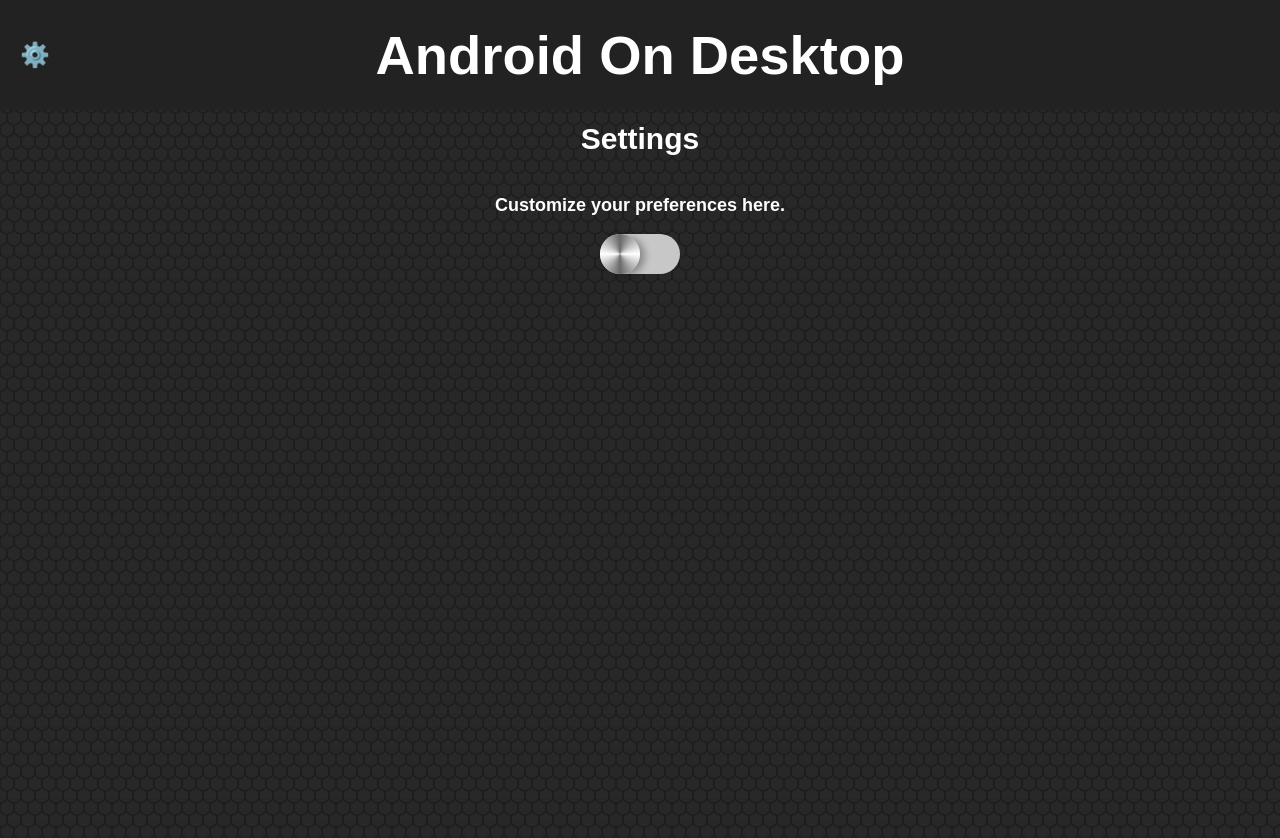
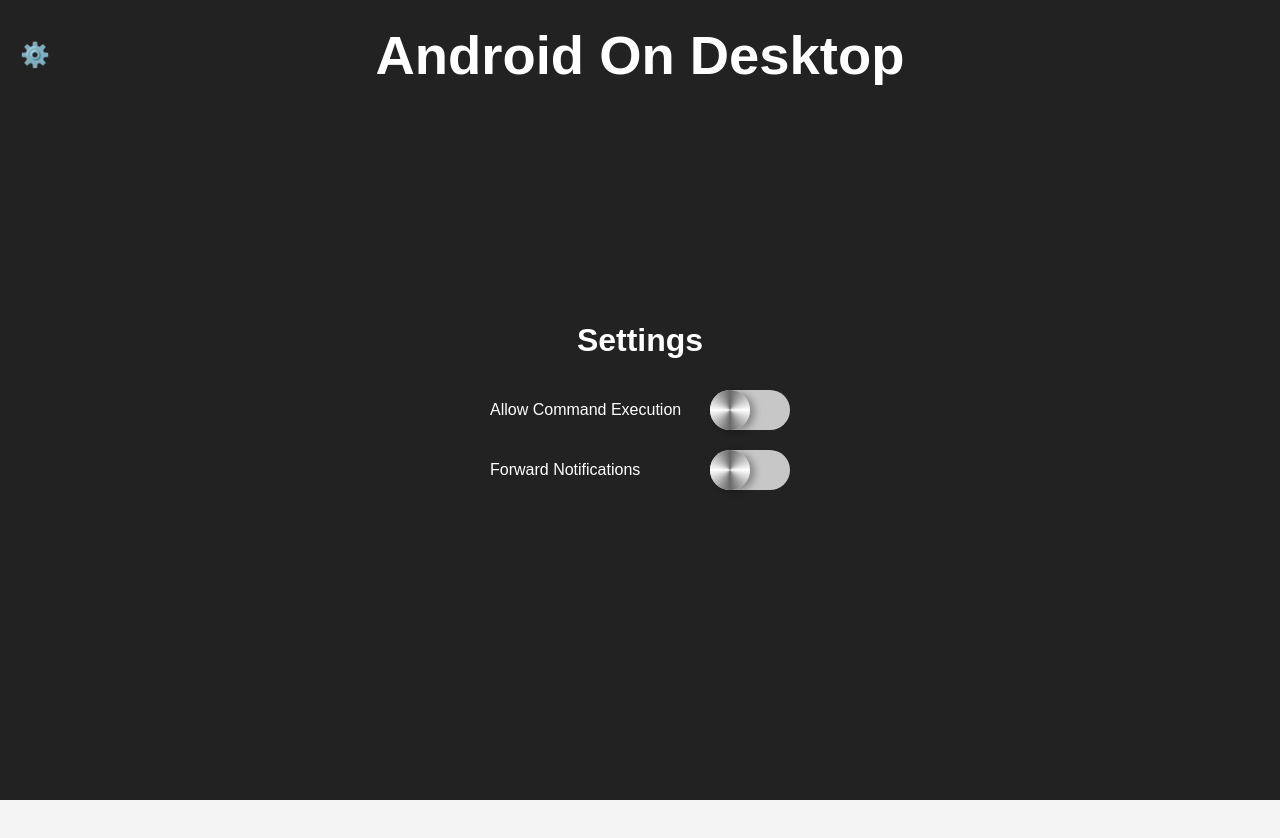
Before and after one commit to AOD-App/AOD-Desktop, a Vue app: page /settings in a window 1280 px wide. Shown: the top 838 px of the page. After the commit the page ends 800 px from the top, so only its background shows below. Built offline with nearby package versions, Linux system fonts and the light colour scheme.

Commit message:
updated settings page

```diff
--- a/pages/SettingsPage.vue
+++ b/pages/SettingsPage.vue
@@ -1,68 +1,92 @@
 <template>
   <div class="settings-container">
     <h1>Settings</h1>
-    <p class="custom-text">Customize your preferences here.</p>
 
-    <div class="switch-button">
-      <!-- From Uiverse.io by vinodjangid07 -->
-      <input id="checkboxInput" type="checkbox" v-model="isChecked" />
-      <label class="toggleSwitch" for="checkboxInput"></label>
+    <!-- Toggle: Allow Command Execution -->
+    <div class="setting">
+      <span>Allow Command Execution</span>
+      <label>
+        <input id="checkboxInput" type="checkbox" v-model="settings.allowCommandExecution" @change="saveSettings">
+        <div class="toggleSwitch"></div>
+      </label>
     </div>
 
+    <!-- Toggle: Forward Notifications -->
+    <div class="setting">
+      <span>Forward Notifications</span>
+      <label>
+        <input id="checkboxInput" type="checkbox" v-model="settings.forwardNotifications" @change="saveSettings">
+        <div class="toggleSwitch"></div>
+      </label>
+    </div>
   </div>
 </template>
 
 <script>
+import { ref, onMounted } from "vue";
+
 export default {
   name: "SettingsPage",
-  data() {
-    return {
-      isChecked: false, // Initial state of toggle switch
+  setup() {
+    const settings = ref({ allowCommandExecution: false, forwardNotifications: false });
+
+    // Load settings from JSON file
+    const loadSettings = async () => {
+      try {
+        const response = await fetch("/settings.json");
+        const data = await response.json();
+        settings.value = data;
+      } catch (error) {
+        console.error("Failed to load settings:", error);
+      }
     };
+
+    // Save settings to JSON file
+    const saveSettings = async () => {
+      try {
+        await fetch("/save-settings", {
+          method: "POST",
+          headers: { "Content-Type": "application/json" },
+          body: JSON.stringify(settings.value),
+        });
+      } catch (error) {
+        console.error("Failed to save settings:", error);
+      }
+    };
+
+    onMounted(loadSettings);
+
+    return { settings, saveSettings };
   },
 };
 </script>
 
 <style scoped>
 .settings-container {
-  text-align: center;
-  padding: 20px;
   display: flex;
   flex-direction: column;
   align-items: center;
-  justify-content: flex-start;
-  min-height: 100vh;
-  padding-top: 8%;
-  --s: 7px;
-
-  --c: #0000, #282828 0.5deg 119.5deg, #0000 120deg;
-  --g1: conic-gradient(from 60deg at 56.25% calc(425% / 6), var(--c));
-  --g2: conic-gradient(from 180deg at 43.75% calc(425% / 6), var(--c));
-  --g3: conic-gradient(from -60deg at 50% calc(175% / 12), var(--c));
-  background: var(--g1), var(--g1) var(--s) calc(1.73 * var(--s)), var(--g2),
-    var(--g2) var(--s) calc(1.73 * var(--s)), var(--g3) var(--s) 0,
-    var(--g3) 0 calc(1.73 * var(--s)) #1e1e1e;
-  background-size: calc(2 * var(--s)) calc(3.46 * var(--s));
+  justify-content: center;
+  height: 100vh;
+  background-color: #222;
+  color: white;
+  text-align: center;
 }
 
-.custom-text {
-  color: rgb(255, 255, 255);
-  font-weight: bold;
-  font-size: 18px;
+.setting {
+  display: flex;
+  justify-content: space-between;
+  align-items: center;
+  width: 300px;
+  margin: 10px 0;
 }
 
-h1 {
-  color: rgb(255, 255, 255);
-  font-size: 30px;
-  font-weight: bold;
-}
-
-/* From Uiverse.io by vinodjangid07 */
-/* To hide the checkbox */
-#checkboxInput {
+/* Hide the checkbox */
+input[type="checkbox"] {
   display: none;
 }
 
+/* Toggle Switch Styling */
 .toggleSwitch {
   display: flex;
   align-items: center;
@@ -88,13 +112,13 @@ h1 {
   box-shadow: 5px 2px 7px rgba(8, 8, 8, 0.308);
 }
 
-#checkboxInput:checked + .toggleSwitch::after {
+input:checked + .toggleSwitch::after {
   transform: translateX(100%);
   transition-duration: .3s;
 }
 
 /* Switch background change */
-#checkboxInput:checked + .toggleSwitch {
+input:checked + .toggleSwitch {
   background-color: rgb(153, 197, 151);
   transition-duration: .3s;
 }
--- /dev/null
+++ b/public/settings.json
@@ -0,0 +1,4 @@
+{
+    "allowCommandExecution": false,
+    "forwardNotifications": false
+  }
```
